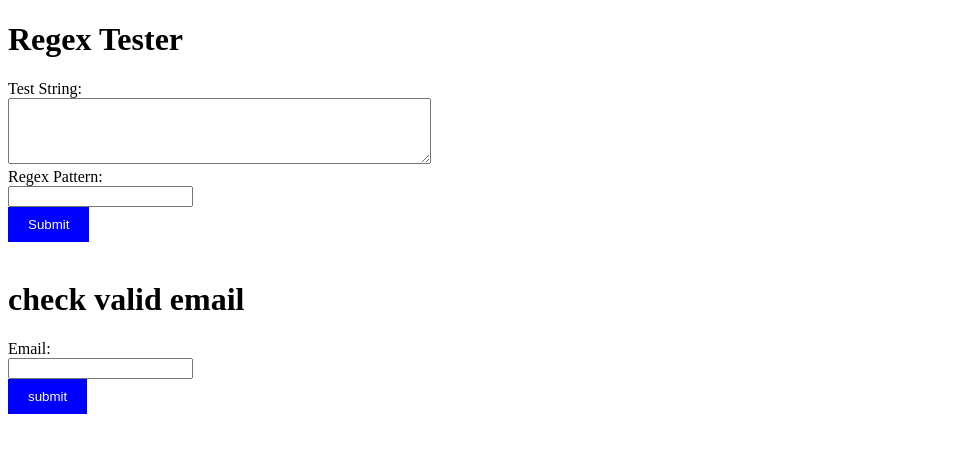
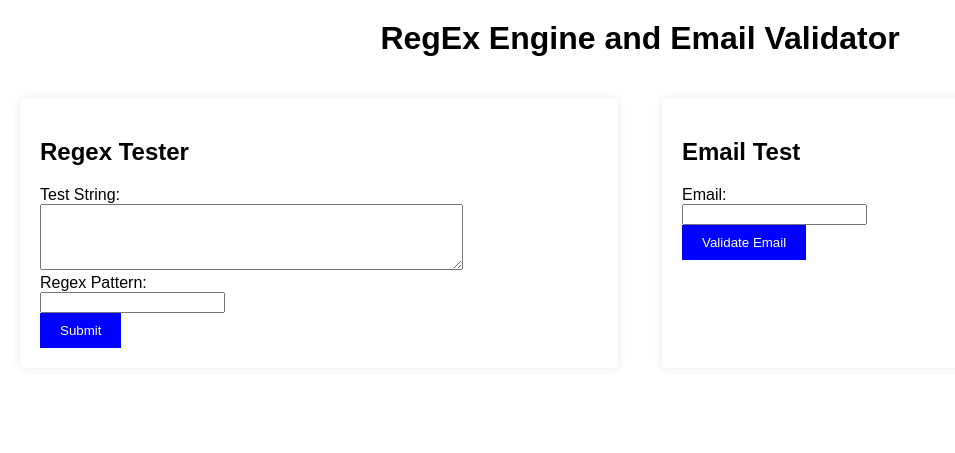
Before and after one commit to RameshDs63/flask_deployment, a Flask app: page / in a window 1280 px wide. Shown: the top 453 px of the page, without its empty margins (0-955 px from the left). Run offline with Flask 3, Linux system fonts and the light colour scheme.

Commit message:
Update index.html

```diff
--- a/templates/index.html
+++ b/templates/index.html
@@ -3,6 +3,28 @@
 <head>
     <title>Regex Tester</title>
     <style>
+        body {
+            background-color: parrotblue;
+            margin: 0;
+            padding: 0;
+            font-family: Arial, sans-serif;
+        }
+        .container {
+            display: flex;
+            justify-content: space-between;
+            background-color: white;
+            padding: 20px;
+        }
+        .form {
+            width: 45%;
+            padding: 20px;
+            border-radius: 5px;
+            box-shadow: 0 0 10px rgba(0, 0, 0, 0.1);
+        }
+        .title {
+            text-align: center;
+            margin-top: 20px;
+        }
         .submit-button {
             background-color: blue;
             color: white;
@@ -13,7 +35,10 @@
     </style>
 </head>
 <body>
-    <h1>Regex Tester</h1>
+    <h1 class="title">RegEx Engine and Email Validator</h1>
+    <div class="container">
+        <div class="form">
+            <h2>Regex Tester</h2>
             <form action="/results" method="post">
                 <label for="test_string">Test String:</label><br>
                 <textarea id="test_string" name="test_string" rows="4" cols="50"></textarea><br>
@@ -21,12 +46,15 @@
                 <input type="text" id="regex_pattern" name="regex_pattern"><br>
                 <input type="submit" value="Submit" class="submit-button">
             </form>
-    <br>
-    <h1>check valid email</h1>
+        </div>
+        <div class="form">
+            <h2>Email Test</h2>
             <form action="/validate_email" method="post">
                 <label for="email">Email:</label><br>
                 <input type="text" id="email" name="email"><br>
-        <input type="submit" value="submit" class="submit-button">
+                <input type="submit" value="Validate Email" class="submit-button">
             </form>
+        </div>
+    </div>
 </body>
 </html>
```
Lines whose indentation alone changed are shown as unchanged.
